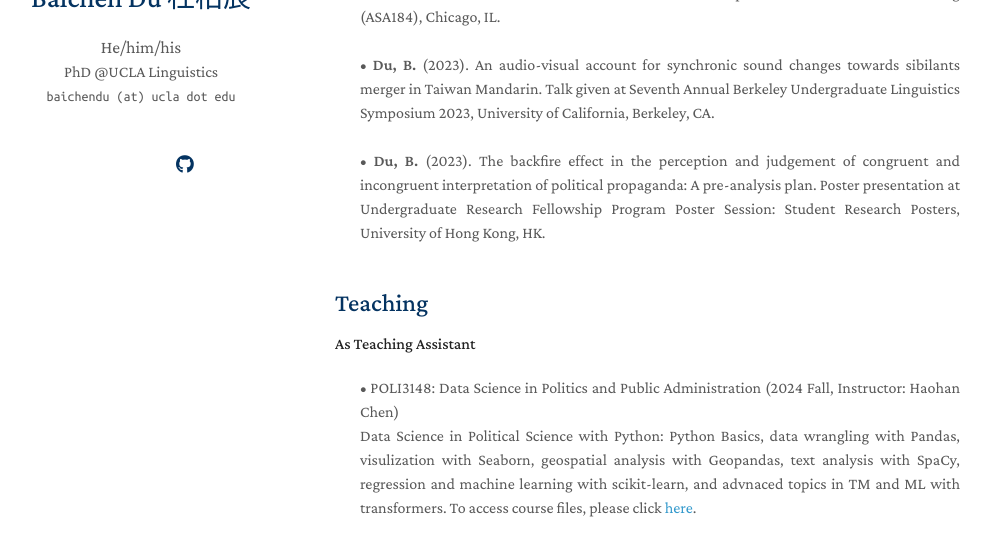
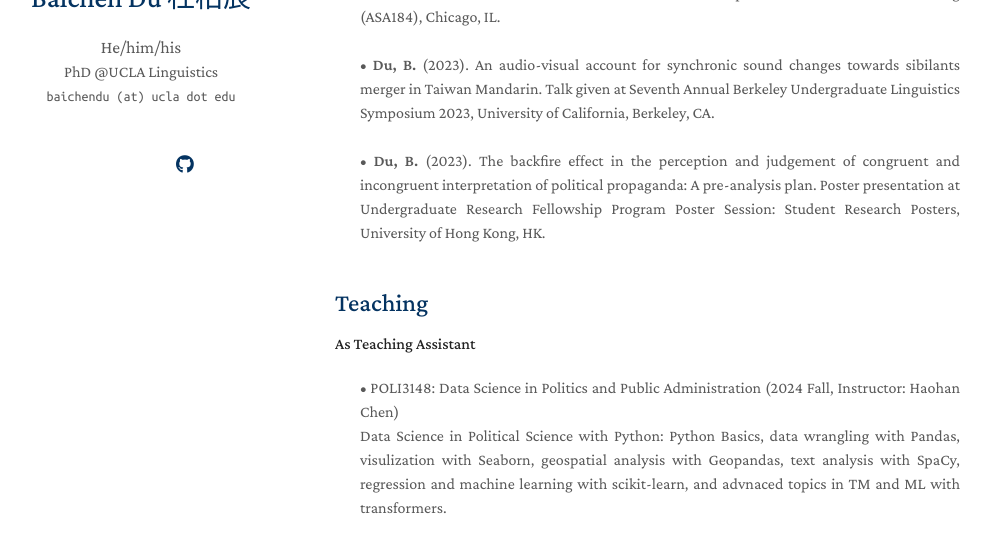
Before and after one commit to baichen-du/baichen-du.github.io, a Jekyll site: the page built from index.md, in a window 1280 px wide and 900 px high, scrolled down 1227 px, cut to the strip 262-818 px from the top of the window. Shown: the whole strip, without its empty margins (135-1126 px from the left). Built offline with Jekyll 4.4.1, drawn with Linux system fonts in a browser that asks for light colours; a style sheet for code colours, icons or effects is not loaded; our own code applies the rules of GitHub Pages for plain Markdown files.

Commit message:
Update index.md

```diff
--- a/index.md
+++ b/index.md
@@ -81,7 +81,7 @@ To be updated.
 <div style="text-align: justify">
 &#8226; POLI3148: Data Science in Politics and Public Administration (2024 Fall, Instructor: Haohan Chen)
 <br>
-Data Science in Political Science with Python: Python Basics, data wrangling with Pandas, visulization with Seaborn, geospatial analysis with Geopandas, text analysis with SpaCy, regression and machine learning with scikit-learn, and advnaced topics in TM and ML with transformers. To access course files, please click <a href="https://github.com/baichen-du/POLI3148-1A_24Fall_HKU/" target="_blank">here</a>.
+Data Science in Political Science with Python: Python Basics, data wrangling with Pandas, visulization with Seaborn, geospatial analysis with Geopandas, text analysis with SpaCy, regression and machine learning with scikit-learn, and advnaced topics in TM and ML with transformers.
 <br>
 <br>
 </div>
```
